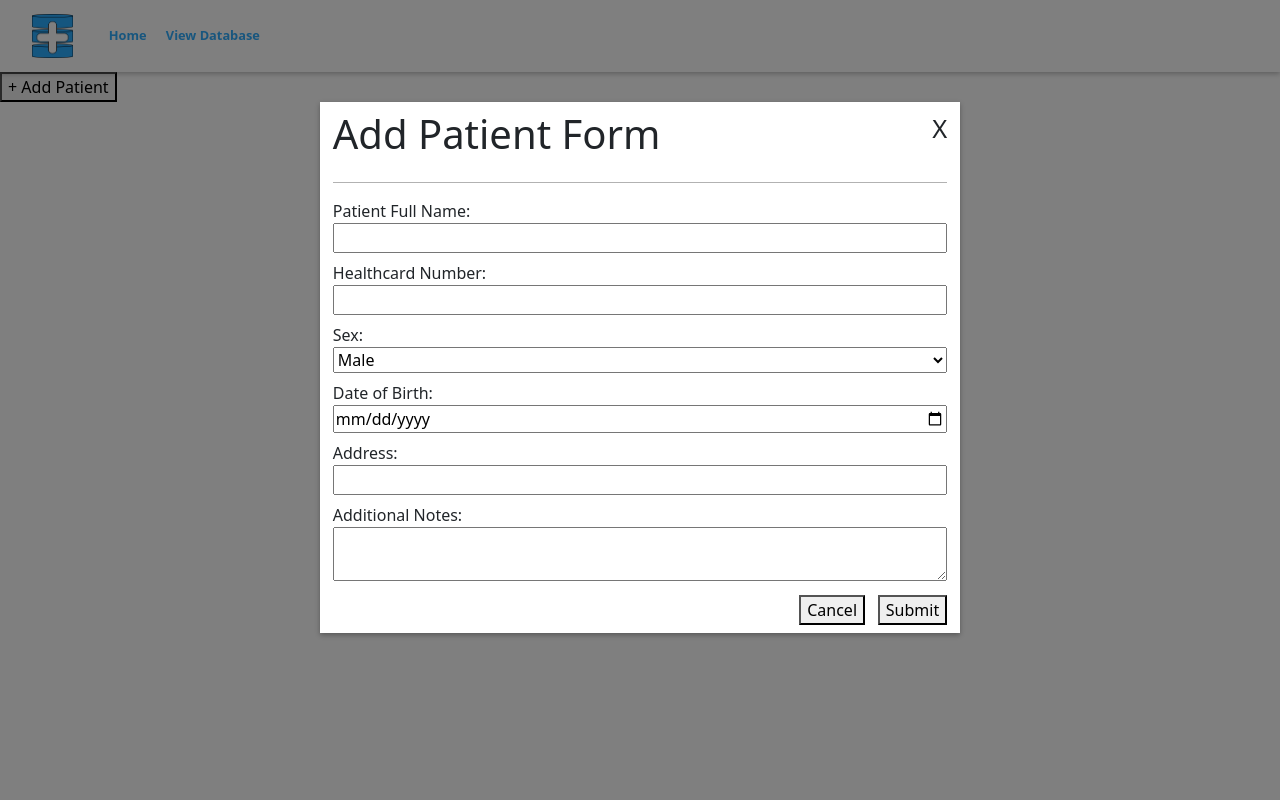
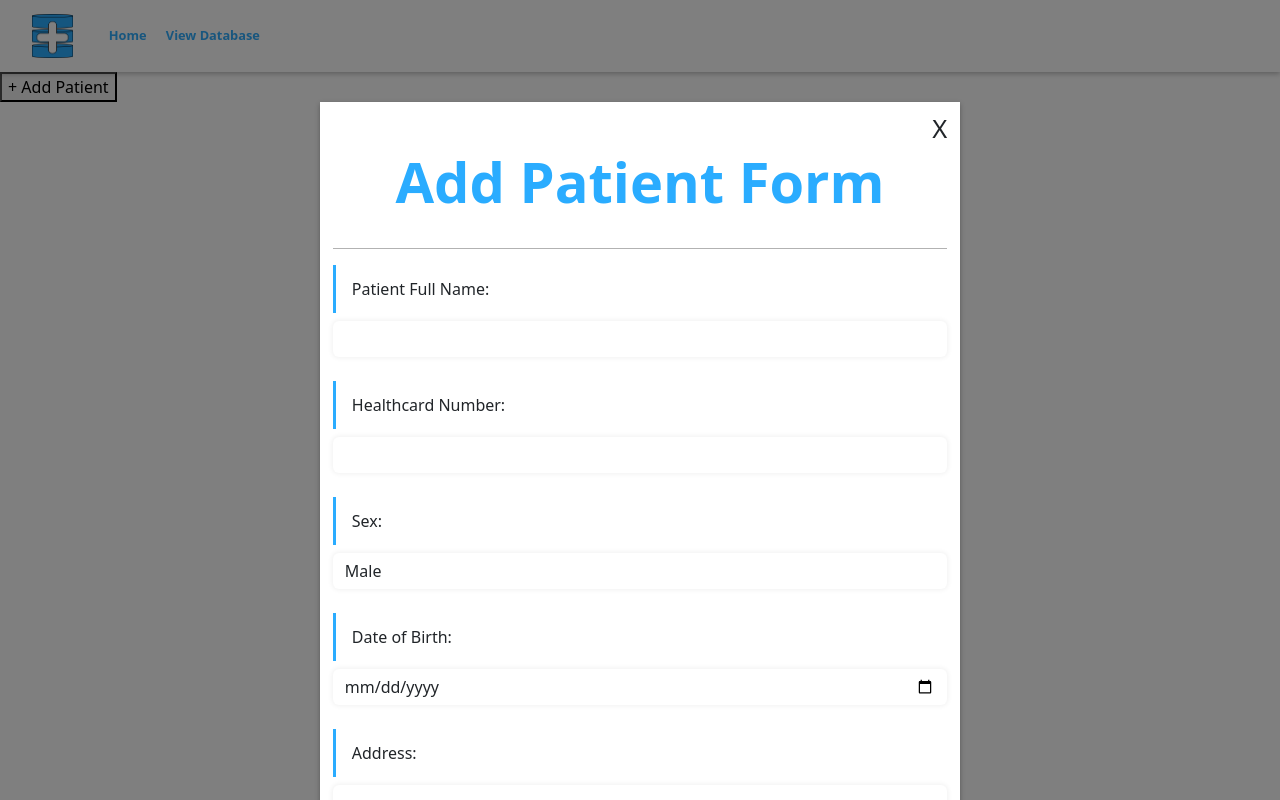
Before and after one commit to coderpr0grammer/healthbase, a React (Create React App) app: page /database in a window 1280 px wide. Both pictures are taken after a click on the button "+ Add Patient". Shown: the top 800 px of the page. Built offline with nearby package versions, Linux system fonts and the light colour scheme.

Commit message:
re-implemented the css for the input

```diff
--- a/src/Components/AddPatient.css
+++ b/src/Components/AddPatient.css
@@ -55,7 +55,7 @@
     display: block;
     border-top: 1px solid rgba(0, 0, 0, 0.3);
     margin-bottom: 1vh;
-    margin-top: 3vh;
+    margin-top: 1vh;
 }
 
 .patientForm input, .patientForm select {
@@ -75,3 +75,35 @@
     float: right;
     margin-left: 1vw;
 }
+
+.form-group{
+    padding-top: 1.5vh;
+    padding-bottom: 1.5vh;
+    padding-left: 2vh;
+    padding-right: 2vh;
+    margin: 1vh;
+    border-style: solid;
+    border-color: #2AACFF;
+    border-right-width: 0px;
+    border-top-width: 0px;
+    border-bottom-width: 0px;
+}
+.form-control{
+  border:0;
+  box-shadow:0 0 5px 1px rgba(0,0,0,0.06);
+  margin-top:1vh;
+  margin-bottom: 2vh;
+}
+
+.mainHeader{
+    margin-top: 4vh;
+    margin-bottom: 0vh;
+    text-align: center;
+    padding: 0.8vh;
+    font-style: normal;
+    font-weight: 700;
+    font-size: 3.5rem;
+    padding-bottom: 3vh;
+    color: #2AACFF;
+
+}
--- a/src/Components/AddPatient.jsx
+++ b/src/Components/AddPatient.jsx
@@ -51,24 +51,24 @@ function AddPatient({state, changeState, user}) {
                 <div className='modalCloseButton' onClick={handleClick}>
                     X
                 </div>
-                <h1>Add Patient Form</h1>
+                <h1 className="mainHeader">Add Patient Form</h1>
                 <span className='divider' />
                 <form className='patientForm' onSubmit={(e) => handleSubmit(e)}>
-                    <label for='name'>Patient Full Name:</label>
-                    <input type='text' name='name' onChange={(e) => handleChange(e)} required/>
-                    <label for='healthnum'>Healthcard Number:</label>
-                    <input type='text' name='healthnum' onChange={(e) => handleChange(e)} required/>
-                    <label for='sex'>Sex:</label>
-                    <select name='sex' onChange={(e) => handleChange(e)} required>
+                    <label for='name' className="form-group">Patient Full Name:</label>
+                    <input className="form-control" type='text' name='name' onChange={(e) => handleChange(e)} required/>
+                    <label for='healthnum' className="form-group">Healthcard Number:</label>
+                    <input className="form-control" type='text' name='healthnum' onChange={(e) => handleChange(e)} required/>
+                    <label for='sex' className="form-group">Sex:</label>
+                    <select className="form-control" name='sex' onChange={(e) => handleChange(e)} required>
                         <option value='male'>Male</option>
                         <option value='female'>Female</option>
                     </select>
-                    <label for='dob'>Date of Birth:</label>
-                    <input type='date'name='dob' onChange={(e) => handleChange(e)} required/>
-                    <label for='address'>Address:</label>
-                    <input type='text' name='address' onChange={(e) => handleChange(e)} required/>
-                    <label for='notes'>Additional Notes:</label>
-                    <textarea type='text' name='notes' onChange={(e) => handleChange(e)}/>
+                    <label for='dob' className="form-group">Date of Birth:</label>
+                    <input className="form-control" type='date'name='dob' onChange={(e) => handleChange(e)} required/>
+                    <label for='address' className="form-group">Address:</label>
+                    <input className="form-control" type='text' name='address' onChange={(e) => handleChange(e)} required/>
+                    <label for='notes' className="form-group">Additional Notes:</label>
+                    <textarea className="form-control" type='text' name='notes' onChange={(e) => handleChange(e)}/>
                     <button type='submit'>Submit</button>
                     <button onClick={handleClick}>Cancel</button>
                 </form>
--- a/src/Pages/SignupPage.jsx
+++ b/src/Pages/SignupPage.jsx
@@ -11,7 +11,7 @@ function Signup() {
                 <input className="inputTextBox" type="text" name="organization" required/>
                 <p>Please enter an email address to contact:</p>
                 <input className="inputTextBox" type="text" name="emailaddress" required/>
-                <input className="inputSiteButton" type="submit" value="JOIN NOW"/>
+                <input id='unique-btn' className="inputSiteButton" type="submit" value="JOIN NOW"/>
             </form>
             <Link to="/login" className="redirectLink">Already have an account? Click here to login.</Link>
         </div>
```
